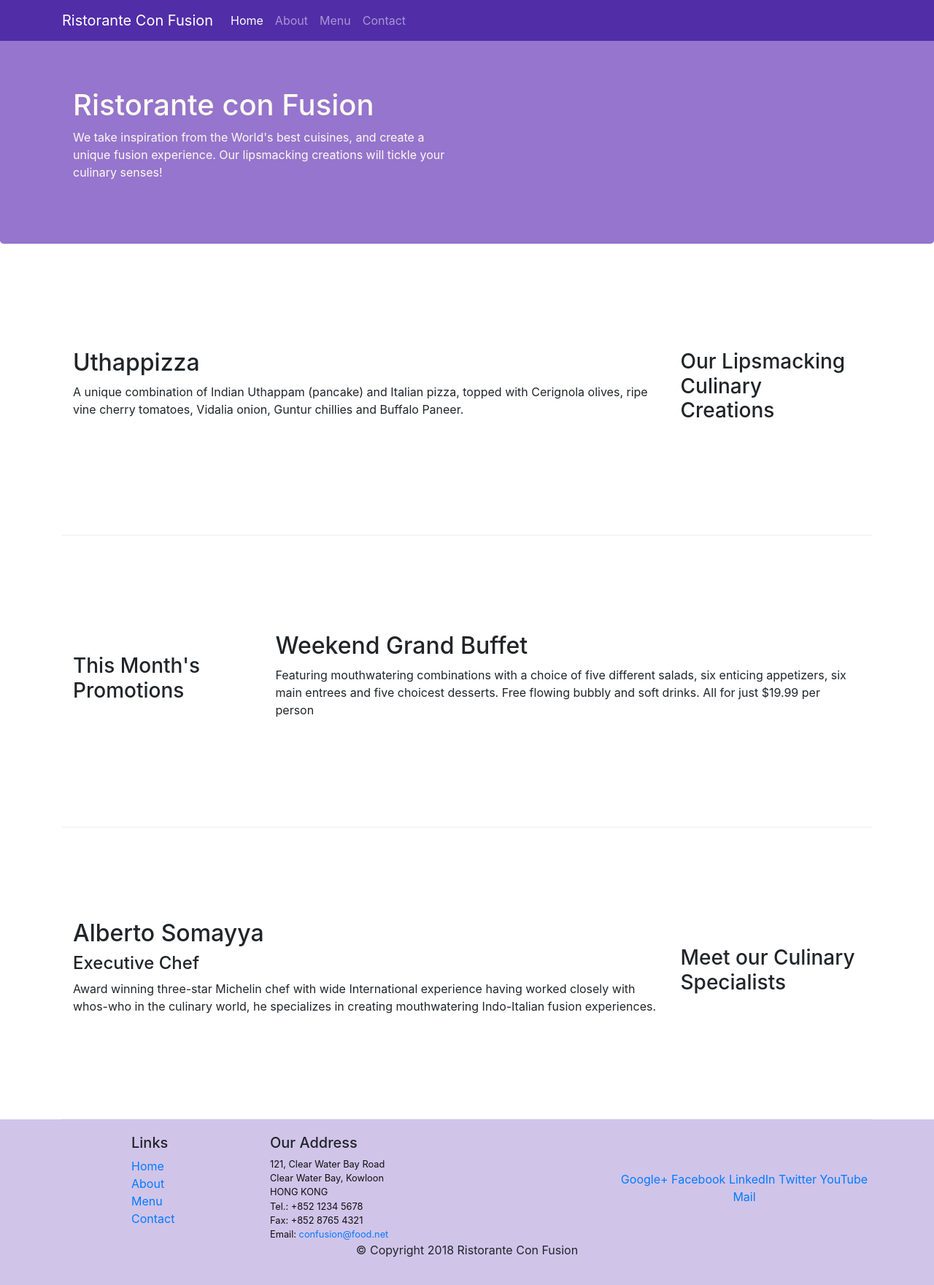
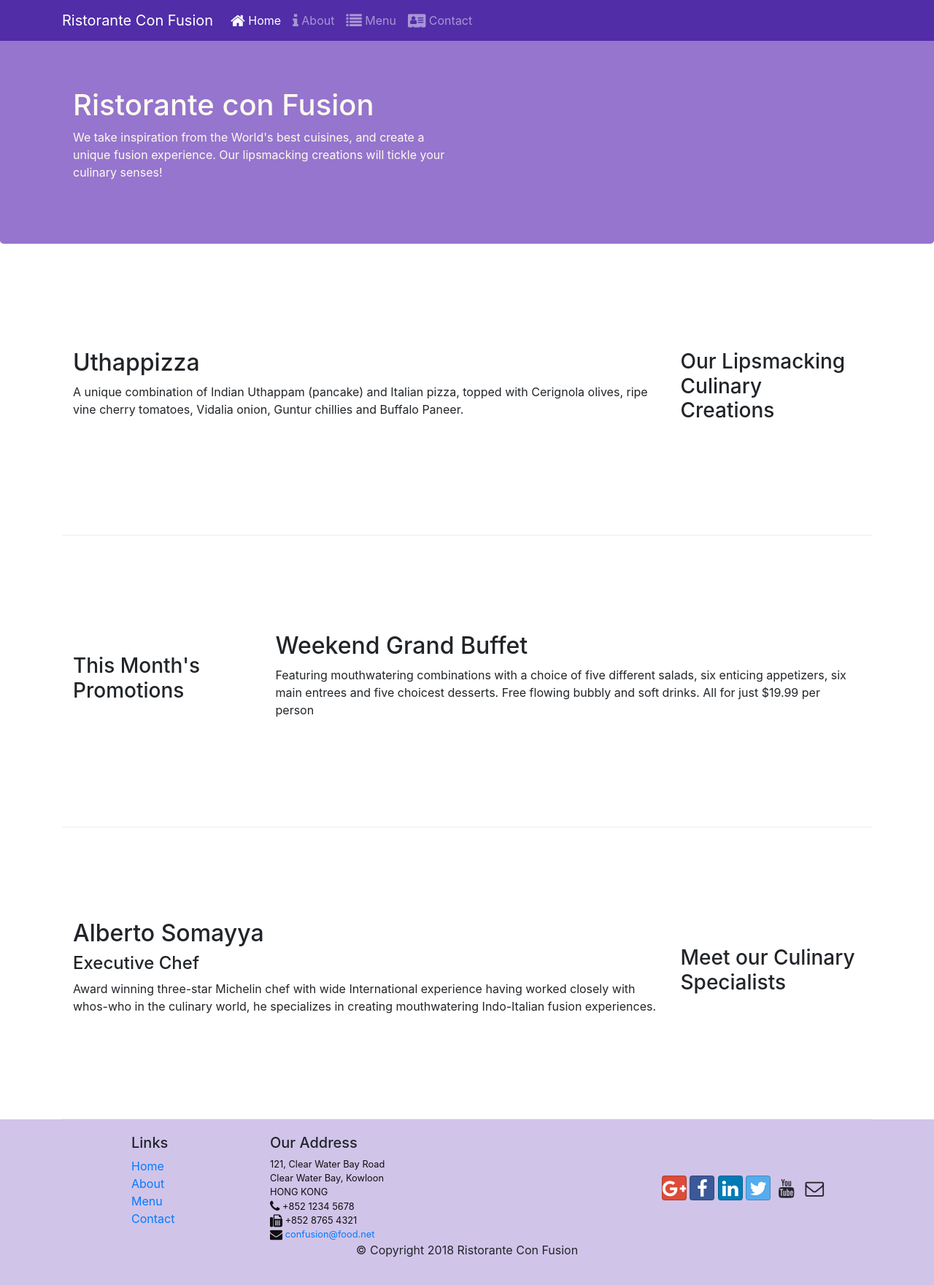
Before and after one commit to analuspi/conFusion, a website: page index.html in a window 1280 px wide. Shown: the whole page at 73% size. Drawn offline with nearby package versions, Linux system fonts and the light colour scheme.

Commit message:
Icon Fonts

```diff
--- a/index.html
+++ b/index.html
@@ -9,7 +9,11 @@
 
     <!-- Bootstrap CSS -->
     <link rel="stylesheet" href="node_modules/bootstrap/dist/css/bootstrap.min.css">
-    <link href="css/styles.css" rel="stylesheet">
+    <link rel="stylesheet" href="node_modules/font-awesome/css/font-awesome.min.css">
+    <link rel="stylesheet" href="node_modules/bootstrap-social/bootstrap-social.css">
+
+    <!-- Style sheet -->
+    <link rel="stylesheet" href="css/styles.css">
 
 
     <title>Ristorante Con Fusion</title>
@@ -25,10 +29,10 @@
             <a class="navbar-brand" href="#">Ristorante Con Fusion</a>
             <div class="collapse navbar-collapse" id="Navbar">
                 <ul class="navbar-nav mr-auto">
-                    <li class="nav-item active"><a class="nav-link" href="#">Home</a></li>
-                    <li class="nav-item"><a class="nav-link" href="./aboutus.html">About</a></li>
-                    <li class="nav-item"><a class="nav-link" href="#">Menu</a></li>
-                    <li class="nav-item"><a class="nav-link" href="#">Contact</a></li>
+                    <li class="nav-item active"><a class="nav-link" href="#"><span class="fa fa-home fa-lg"></span> Home</a></li>
+                    <li class="nav-item"><a class="nav-link" href="./aboutus.html"><span class="fa fa-info fa-lg"></span> About</a></li>
+                    <li class="nav-item"><a class="nav-link" href="#"><span class="fa fa-list fa-lg"></span> Menu</a></li>
+                    <li class="nav-item"><a class="nav-link" href="#"><span class="fa fa-address-card fa-lg"></span> Contact</a></li>
                 </ul>
             </div>
         </div>
@@ -105,19 +109,19 @@
                         121, Clear Water Bay Road<br>
                         Clear Water Bay, Kowloon<br>
                         HONG KONG<br>
-                        Tel.: +852 1234 5678<br>
-                        Fax: +852 8765 4321<br>
-                        Email: <a href="mailto:confusion@food.net">confusion@food.net</a>
+                        <i class="fa fa-phone fa-lg"></i> +852 1234 5678<br>
+                        <i class="fa fa-fax fa-lg"></i> +852 8765 4321<br>
+                        <i class="fa fa-envelope fa-lg"></i> <a href="mailto:confusion@food.net">confusion@food.net</a>
                     </address>
                 </div>
                 <div class="col-12 col-sm-4 align-self-center">
                     <div class="text-center">
-                        <a href="http://google.com/+">Google+</a>
-                        <a href="http://www.facebook.com/profile.php?id=">Facebook</a>
-                        <a href="http://www.linkedin.com/in/">LinkedIn</a>
-                        <a href="http://twitter.com/">Twitter</a>
-                        <a href="http://youtube.com/">YouTube</a>
-                        <a href="mailto:">Mail</a>
+                        <a class="btn btn-social-icon btn-google" href="http://google.com/+"><i class="fa fa-google-plus fa-lg"></i></a>
+                        <a class="btn btn-social-icon btn-facebook" href="http://www.facebook.com/profile.php?id="><i class="fa fa-facebook fa-lg"></i></a>
+                        <a class="btn btn-social-icon btn-linkedin" href="http://www.linkedin.com/in/"><i class="fa fa-linkedin fa-lg"></i></a>
+                        <a class="btn btn-social-icon btn-twitter" href="http://twitter.com/"><i class="fa fa-twitter fa-lg"></i></a>
+                        <a class="btn btn-social-icon btn-youtube" href="http://youtube.com/"><i class="fa fa-youtube fa-lg"></i></a>
+                        <a class="btn btn-social-icon" href="mailto:"><i class="fa fa-envelope-o fa-lg"></i></a>
                     </div>
                 </div>
             </div>
```
Also changed, not shown: aboutus.html (+16 -13 lines), 1 other file.
